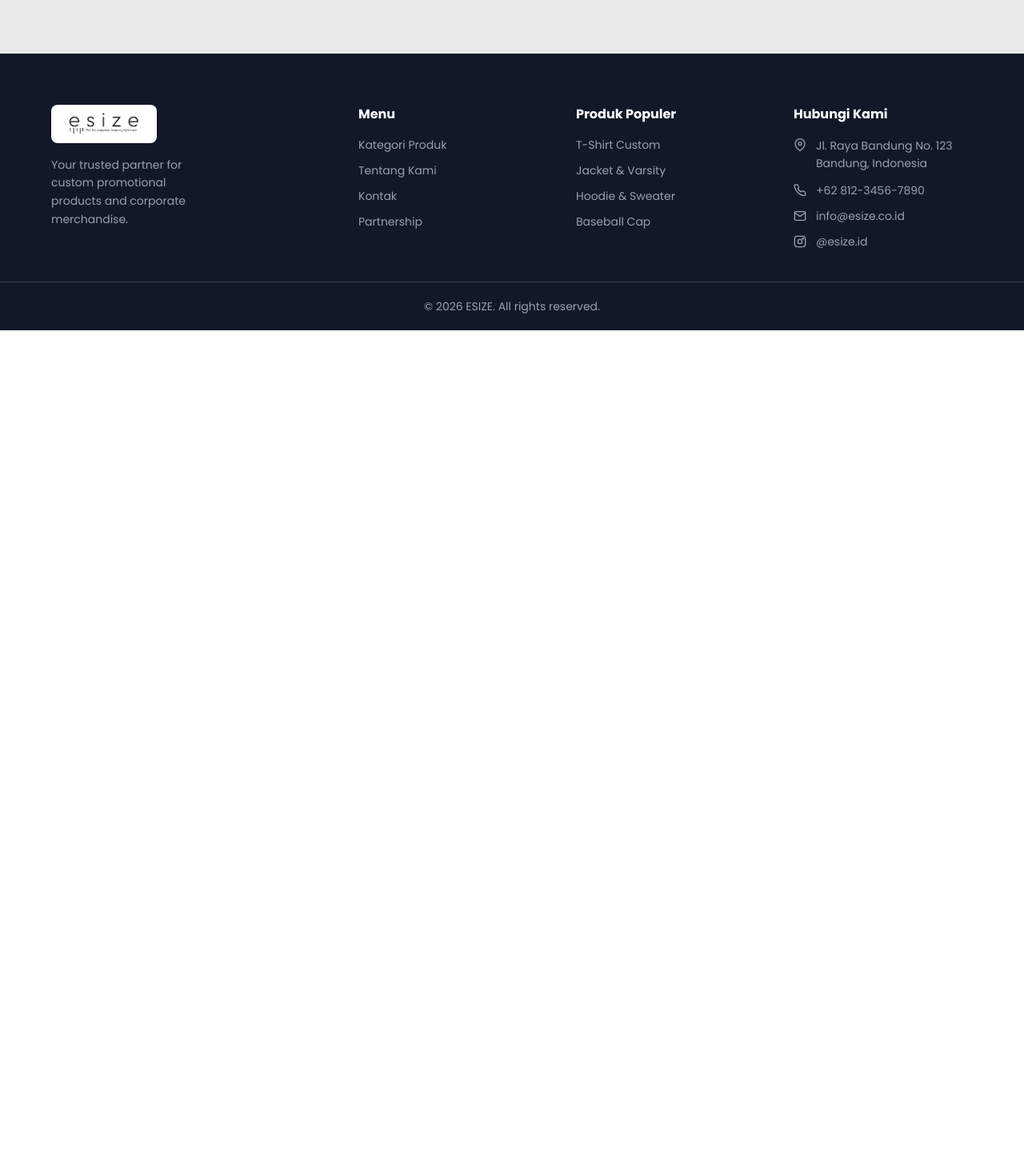
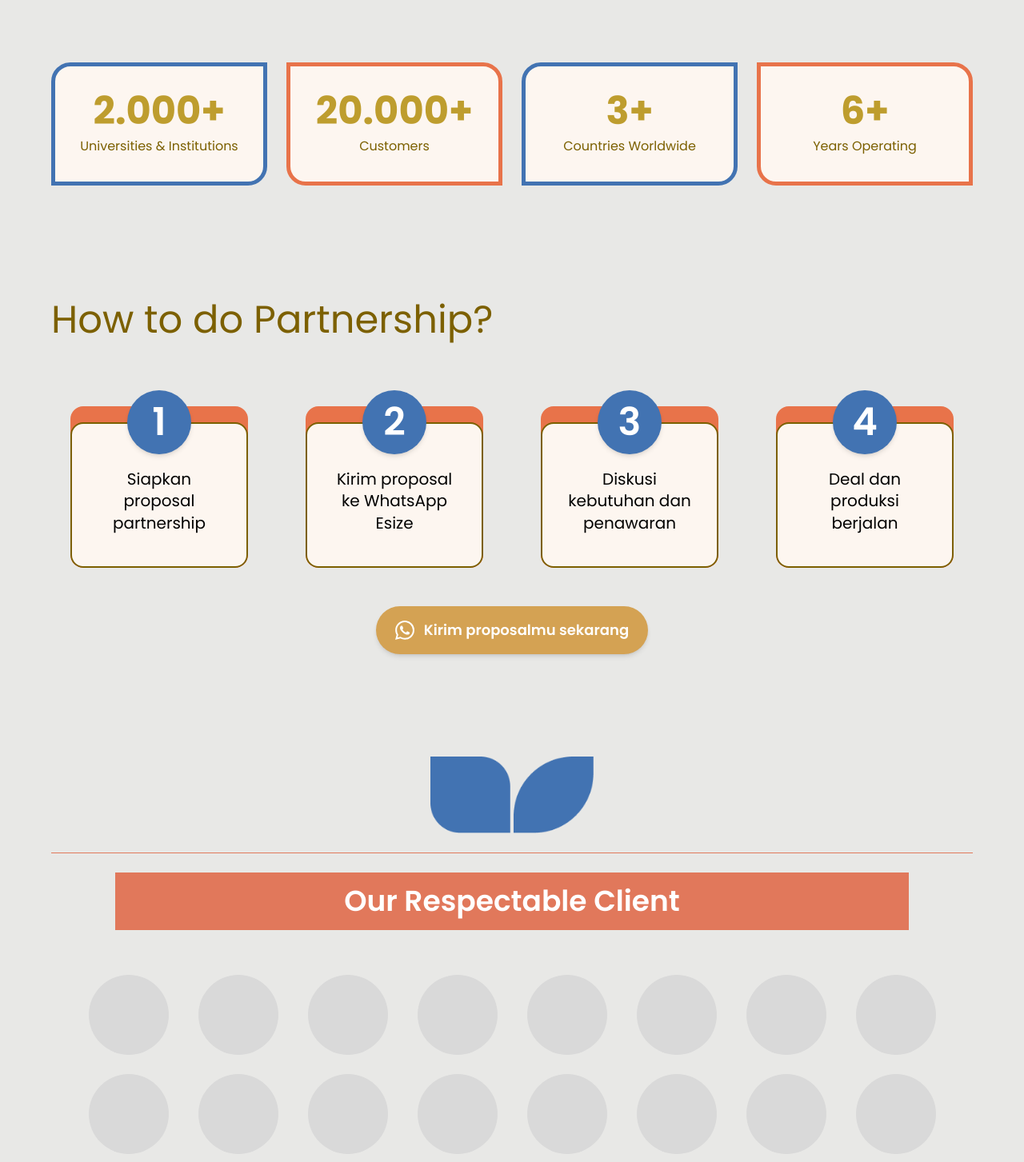
Before and after one commit to faisalganteng1265/ujicoba-esize, a Next.js app: page /partnership in a window 1280 px wide. Shown: the part 937-2390 px from the top of the page at 80% size. Before the commit the page ends 1350 px from the top, so only its background shows below. Built offline with nearby package versions, Linux system fonts and the light colour scheme.

Commit message:
feat: add stats, partnership process, and client showcase sections to partnership page

```diff
--- a/src/app/partnership/page.tsx
+++ b/src/app/partnership/page.tsx
@@ -9,11 +9,11 @@ export default function PartnershipPage() {
 
         {/* Header */}
         <div className="flex flex-col items-center text-center mb-12">
-          <div className="bg-[#7C6000] px-20 py-3 mb-4">
+          <div className="bg-[#7C6000] px-35 py-3 mb-4">
             <h1 className="text-white font-bold text-6xl">Building Trust</h1>
           </div>
           <h2 className="text-[#7C6000] font-bold text-6xl mb-5">Across The Globe</h2>
-          <p className="text-[#7C6000] text-xl max-w-xl leading-snug">
+          <p className="text-[#7C6000] text-2xl max-w-3xl leading-snug">
             Berkolaborasi dengan berbagai partner terpercaya untuk<br />
             menghadirkan kualitas dan pengalaman terbaik
           </p>
@@ -31,6 +31,104 @@ export default function PartnershipPage() {
         </div>
 
       </section>
+
+      {/* Stats Section */}
+      <section className="px-16 2xl:px-80 pb-20">
+        <div className="grid grid-cols-2 md:grid-cols-4 gap-6">
+          {[
+            { number: "2.000+", label: "Universities & Institutions", border: "#4273B2", rounded: "rounded-tl-3xl rounded-br-3xl" },
+            { number: "20.000+", label: "Customers",                  border: "#e8734a", rounded: "rounded-tr-3xl rounded-bl-3xl" },
+            { number: "3+",     label: "Countries Worldwide",         border: "#4273B2", rounded: "rounded-tl-3xl rounded-br-3xl" },
+            { number: "6+",     label: "Years Operating",             border: "#e8734a", rounded: "rounded-tr-3xl rounded-bl-3xl" },
+          ].map((stat) => (
+            <div
+              key={stat.label}
+              className={`bg-[#fdf6f0] border-[5px] flex flex-col items-center justify-center py-8 px-6 gap-2 ${stat.rounded}`}
+              style={{ borderColor: stat.border }}
+            >
+              <span className="text-[#BE9D2E] font-bold text-5xl">{stat.number}</span>
+              <span className="text-[#7C6000] text-l text-base text-center">{stat.label}</span>
+            </div>
+          ))}
+        </div>
+      </section>
+
+      {/* How to Partnership Section */}
+      <section className="px-16 2xl:px-80 py-16 bg-[#e8e8e6]">
+        <h2 className="text-[#7C6000] font-light text-5xl mb-14">How to do Partnership?</h2>
+
+        <div className="grid grid-cols-2 md:grid-cols-4 gap-6 mb-12">
+          {[
+            { number: 1, text: "Siapkan proposal partnership" },
+            { number: 2, text: "Kirim proposal ke WhatsApp Esize" },
+            { number: 3, text: "Diskusi kebutuhan dan penawaran" },
+            { number: 4, text: "Deal dan produksi berjalan" },
+          ].map((step) => (
+            <div key={step.number} className="relative mt-7">
+              <div className="absolute -top-5 left-1/2 -translate-x-1/2 z-20 w-20 h-20 rounded-full bg-[#4273B2] flex items-center justify-center shadow-md">
+                <span className="text-white font-semibold text-5xl">{step.number}</span>
+              </div>
+
+              {/* Card */}
+              <div className="overflow-hidden rounded-2xl bg-[#e8734a] mx-6">
+                <div className="mt-5 bg-[#fdf6f0] px-6 pt-14 pb-10 text-center border-2 border-[#7C6000] rounded-2xl">
+                  <p className="text-black font-light text-xl leading-snug">{step.text}</p>
+                </div>
+              </div>
+            </div>
+          ))}
+        </div>
+
+        {/* CTA Button */}
+        <div className="flex justify-center">
+          <a
+            href="https://wa.me/6281234567890"
+            target="_blank"
+            rel="noopener noreferrer"
+            className="flex items-center gap-3 bg-[#D4A253] hover:bg-[#b8973a] text-white font-semibold text-lg rounded-full px-6 py-4 transition-colors shadow-md"
+          >
+            <svg width="24" height="24" viewBox="0 0 24 24" fill="white"><path d="M17.472 14.382c-.297-.149-1.758-.867-2.03-.967-.273-.099-.471-.148-.67.15-.197.297-.767.966-.94 1.164-.173.199-.347.223-.644.075-.297-.15-1.255-.463-2.39-1.475-.883-.788-1.48-1.761-1.653-2.059-.173-.297-.018-.458.13-.606.134-.133.298-.347.446-.52.149-.174.198-.298.298-.497.099-.198.05-.371-.025-.52-.075-.149-.669-1.612-.916-2.207-.242-.579-.487-.5-.669-.51-.173-.008-.371-.01-.57-.01-.198 0-.52.074-.792.372-.272.297-1.04 1.016-1.04 2.479 0 1.462 1.065 2.875 1.213 3.074.149.198 2.096 3.2 5.077 4.487.709.306 1.262.489 1.694.625.712.227 1.36.195 1.871.118.571-.085 1.758-.719 2.006-1.413.248-.694.248-1.289.173-1.413-.074-.124-.272-.198-.57-.347m-5.421 7.403h-.004a9.87 9.87 0 01-5.031-1.378l-.361-.214-3.741.982.998-3.648-.235-.374a9.86 9.86 0 01-1.51-5.26c.001-5.45 4.436-9.884 9.888-9.884 2.64 0 5.122 1.03 6.988 2.898a9.825 9.825 0 012.893 6.994c-.003 5.45-4.437 9.884-9.885 9.884m8.413-18.297A11.815 11.815 0 0012.05 0C5.495 0 .16 5.335.157 11.892c0 2.096.547 4.142 1.588 5.945L.057 24l6.305-1.654a11.882 11.882 0 005.683 1.448h.005c6.554 0 11.89-5.335 11.893-11.893a11.821 11.821 0 00-3.48-8.413z"/></svg>
+            Kirim proposalmu sekarang
+          </a>
+        </div>
+      </section>
+
+      {/* Our Respectable Client Section */}
+      <section className="bg-[#e8e8e6] px-16 2xl:px-80 pt-16 pb-5">
+        {/* Icons */}
+        <div className="flex justify-center gap-1 mb-6">
+          <Image src="/Rectangle 17.png" alt="" width={100} height={100} className="h-24 w-auto" />
+          <Image src="/Rectangle 19.png" alt="" width={100} height={100} className="h-24 w-auto" />
+        </div>
+
+        {/* Divider */}
+        <div className="w-full h-px bg-[#E1785B] mb-6" />
+
+        {/* Title banner */}
+        <div className="bg-[#E1785B] py-4 mb-14 mx-20">
+          <h2 className="text-white font-semibold text-4xl text-center">Our Respectable Client</h2>
+        </div>
+
+        {/* Client logo grid — placeholder circles */}
+        <div className="grid grid-cols-8 gap-6 mb-20 mx-10">
+          {Array.from({ length: 24 }).map((_, i) => (
+            <div key={i} className="w-25 h-25 rounded-full bg-[#D9D9D9] mx-auto" />
+          ))}
+        </div>
+
+        <div className="bg-[#4273B2] py-4 mb-14 mx-20">
+          <h2 className="text-white font-semibold text-4xl text-center">Sponsorship</h2>
+        </div>
+
+        <div className="grid grid-cols-8 gap-6 mb-10 mx-10">
+          {Array.from({ length: 24 }).map((_, i) => (
+            <div key={i} className="w-25 h-25 rounded-full bg-[#D9D9D9] mx-auto" />
+          ))}
+        </div>
+
+        <div className="w-full h-px bg-[#E1785B] mb-2" />
+      </section>
+
       <Footer />
     </main>
   );
```
